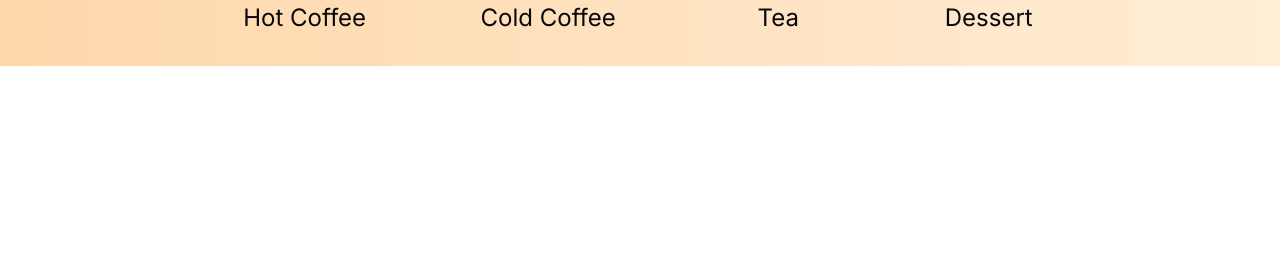
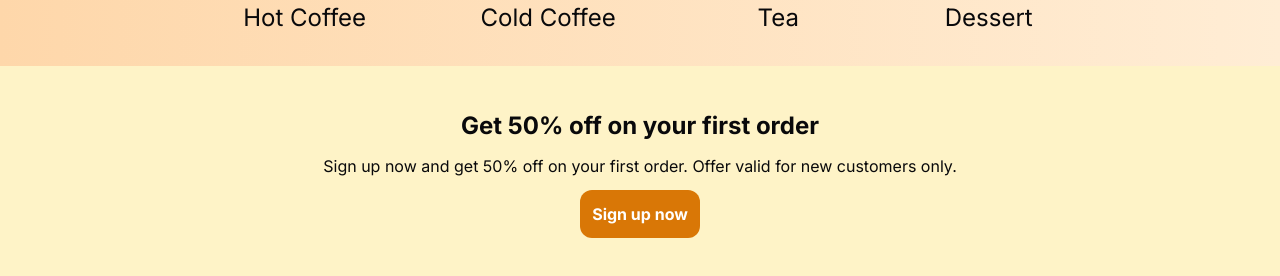
Before and after one commit to zyx-0314/nextjs-test-app, a Next.js app: page / in a window 1280 px wide. Shown: the part 926-1202 px from the top of the page. Before the commit the page ends 992 px from the top, so only its background shows below. Built offline with nearby package versions, Linux system fonts and the light colour scheme; a web font is replaced by a local one.

Commit message:
Promotion Section

```diff
--- a/app/(root)/page.tsx
+++ b/app/(root)/page.tsx
@@ -1,7 +1,8 @@
 import { C_Header } from "@/components/elements/header/page";
 
+import { HeroSection } from "@/components/sections/landing/hero";
 import { CategorySection } from "@/components/sections/landing/category";
-import { HeroSection } from "@/components/sections/landing/hero";
+import { PromotionSection } from "@/components/sections/landing/promotion";
 
 export default function Home() {
   return (
@@ -9,6 +10,7 @@ export default function Home() {
       <C_Header />
       <HeroSection />
       <CategorySection />
+      <PromotionSection />
     </>
   );
 }
--- /dev/null
+++ b/components/sections/landing/promotion.tsx
@@ -0,0 +1,13 @@
+export const PromotionSection = () => {
+    return (
+        <section className="bg-amber-100">
+            <div className="container py-8">
+                <div className="w-full flex flex-col justify-center items-center">
+                    <h2 className="text-2xl font-bold py-3">Get 50% off on your first order</h2>
+                    <p className="text-md ">Sign up now and get 50% off on your first order. Offer valid for new customers only.</p>
+                    <button className="bg-amber-600 rounded-xl text-white font-bold p-3 m-3">Sign up now</button>
+                </div>
+            </div>
+        </section>
+    );
+}
```
